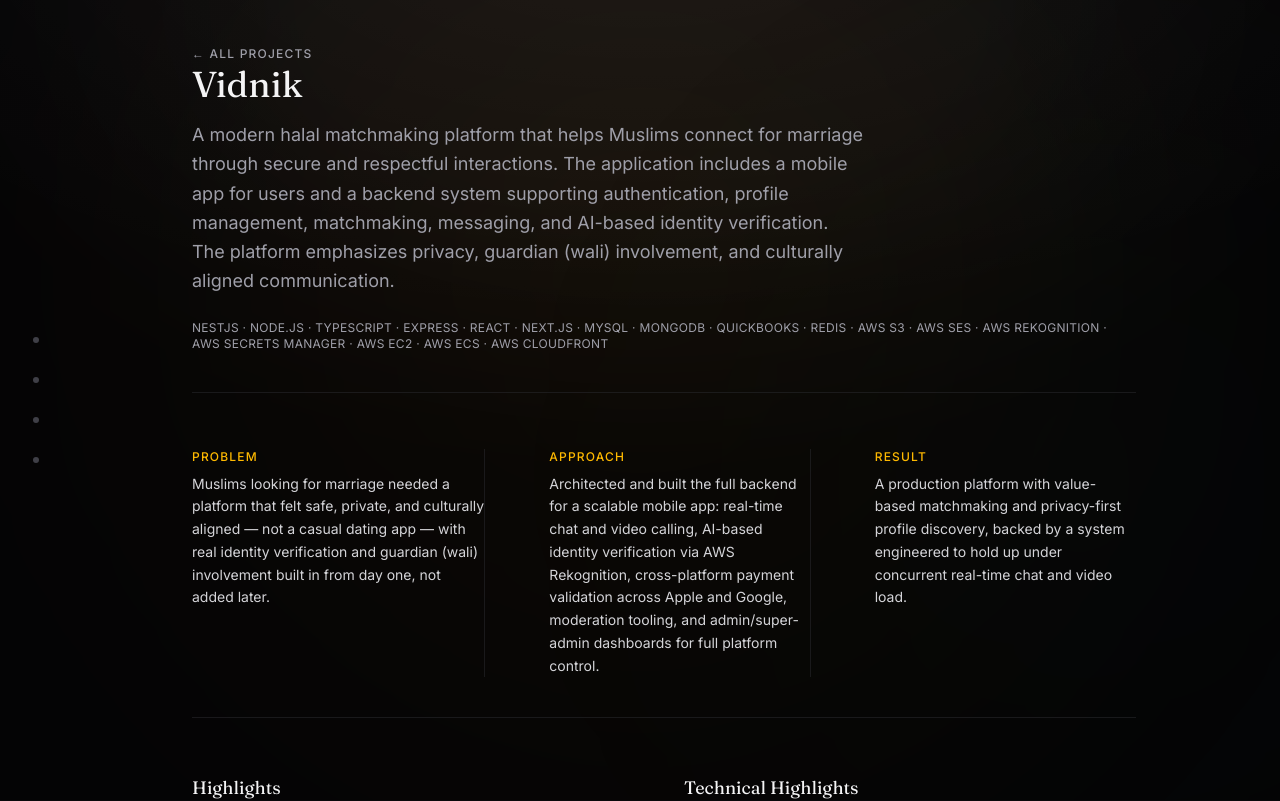
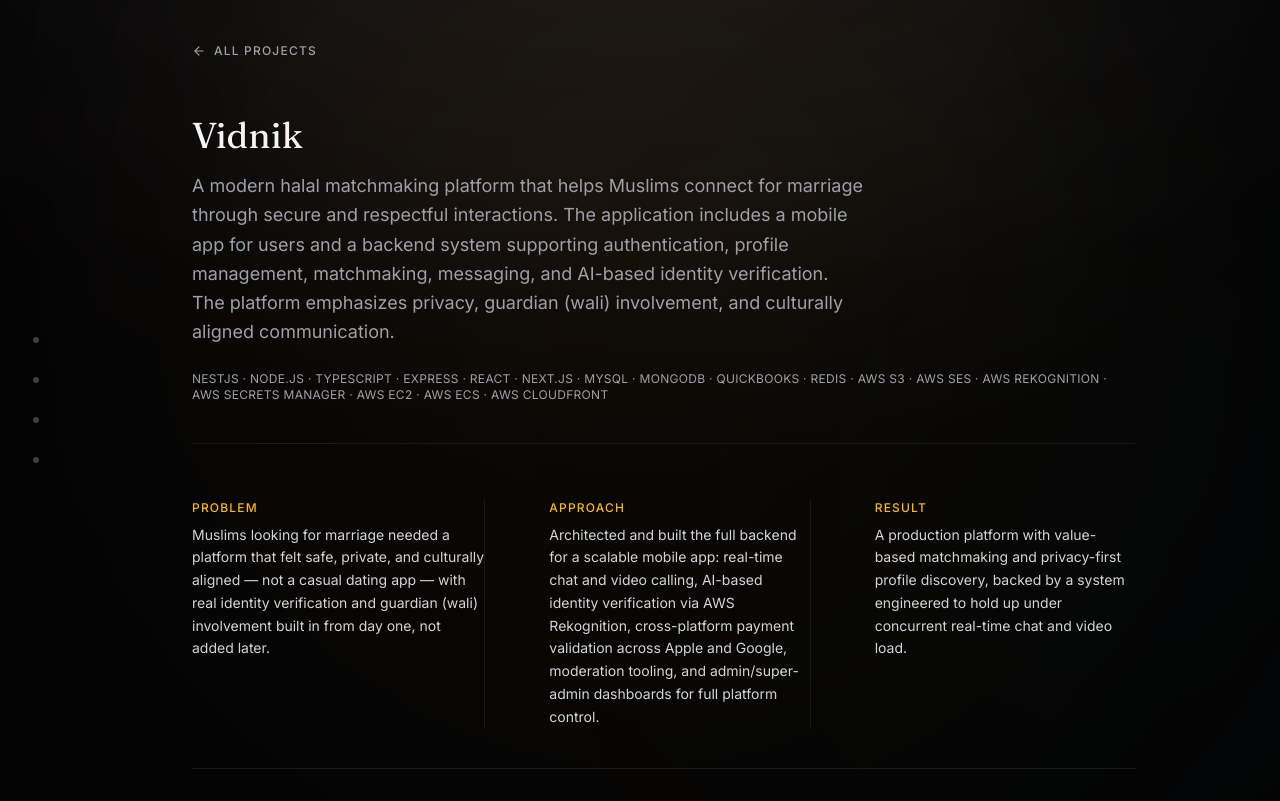
Before and after one commit to mohannadalhajy/portfolio, a Next.js app: page /projects/vidnik in a window 1280 px wide. Shown: the top 801 px of the page. Built offline with nearby package versions, Linux system fonts and the light colour scheme.

Commit message:
optimize projects link

```diff
--- a/src/app/projects/[slug]/page.tsx
+++ b/src/app/projects/[slug]/page.tsx
@@ -1,5 +1,6 @@
 import type { Metadata } from "next";
 import Link from "next/link";
+import { ArrowLeft } from "lucide-react";
 import { projects } from "@/data/projects";
 import { notFound } from "next/navigation";
 import ProjectGallery from "@/components/project-gallery";
@@ -80,14 +81,16 @@ export default async function ProjectDetailsPage({
         dangerouslySetInnerHTML={{ __html: JSON.stringify(jsonLd) }}
       />
 
+      <Link
+        href="/projects"
+        className="group inline-flex items-center gap-2 text-xs font-medium uppercase tracking-widest text-zinc-400 transition-colors hover:text-amber-400"
+      >
+        <ArrowLeft className="h-3.5 w-3.5 transition-transform group-hover:-translate-x-1" />
+        All projects
+      </Link>
+
       {/* Hero */}
       <div className="space-y-4 border-b border-zinc-800/60 pb-10">
-        <Link
-          href="/projects"
-          className="text-xs font-medium uppercase tracking-widest text-zinc-400 transition-colors hover:text-amber-400"
-        >
-          ← All projects
-        </Link>
         <h1 className="font-serif text-4xl text-zinc-100">{project.title}</h1>
         <p className="max-w-2xl text-lg leading-relaxed text-zinc-400">{project.subtitle}</p>
 
```
